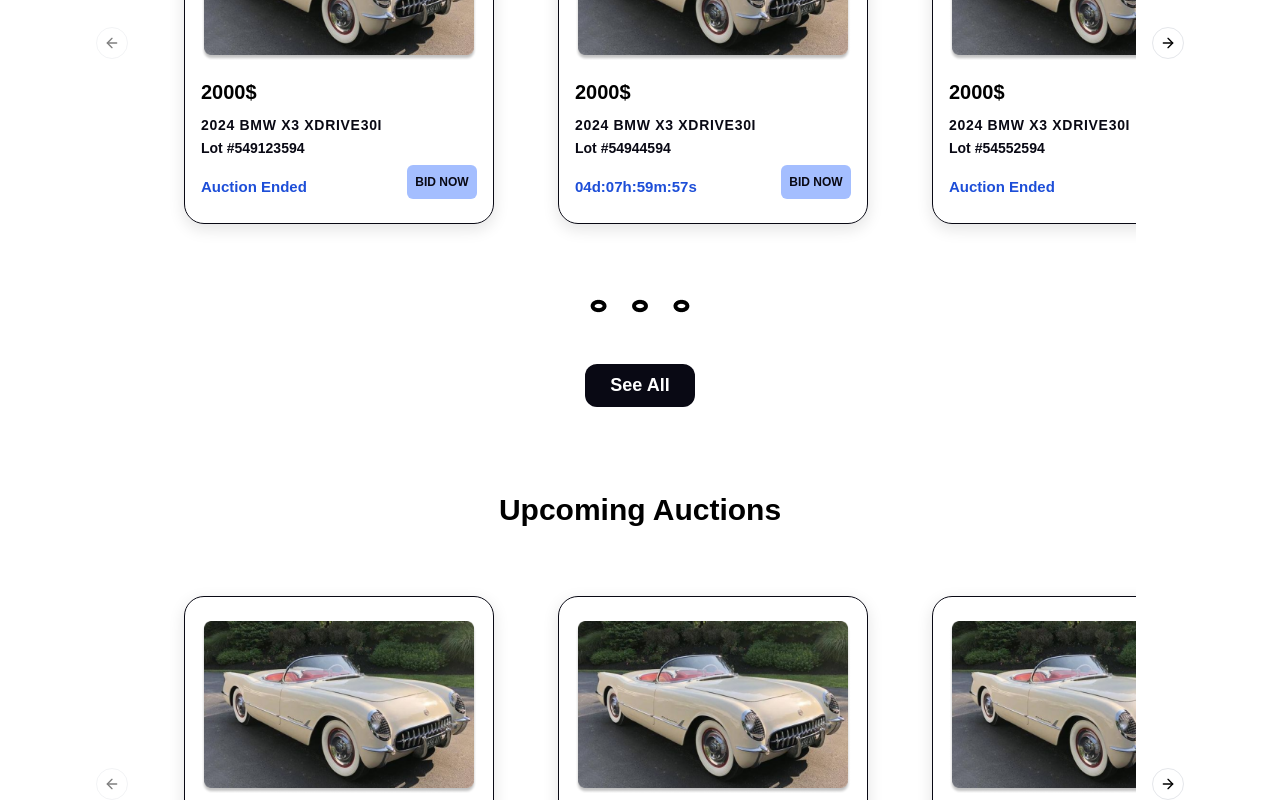
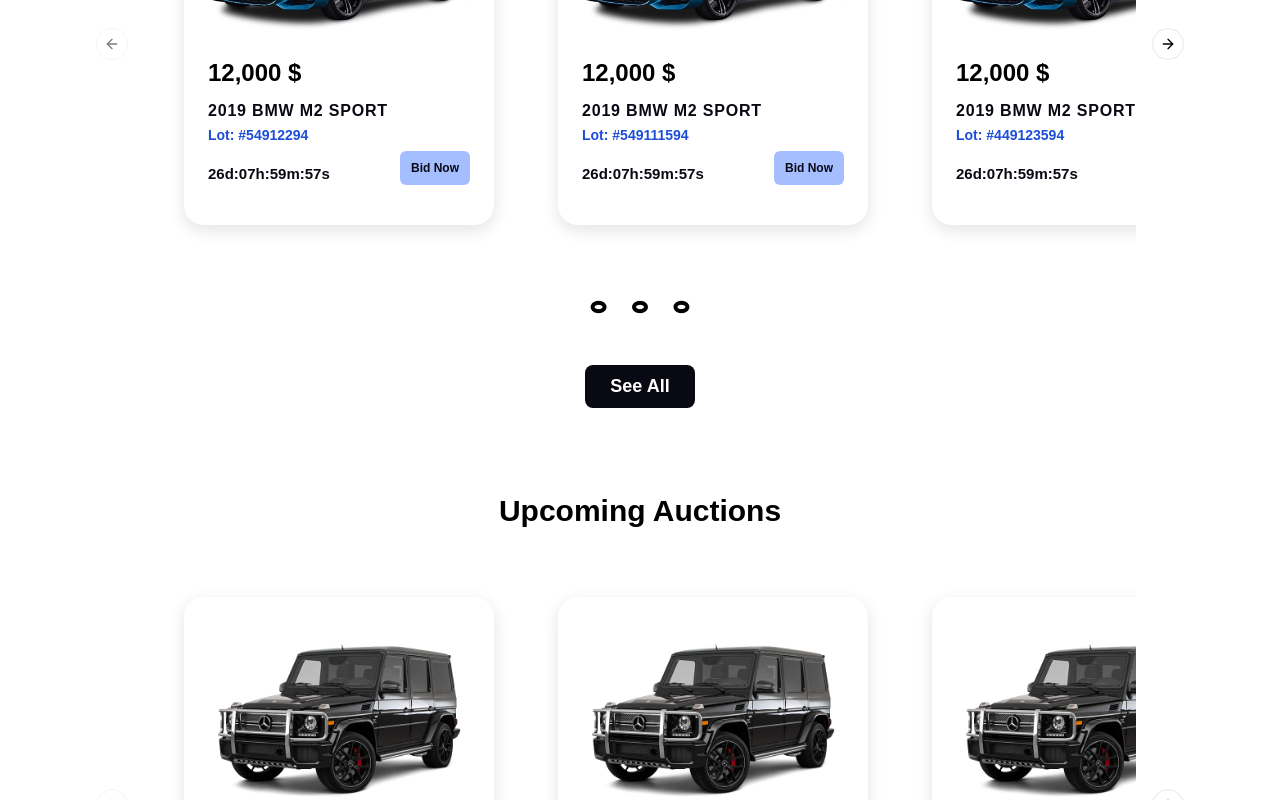
Before and after one commit to chroll0/Car_Auction, a Next.js app: page /pages/landing in a window 1280 px wide. Shown: the part 1160-1960 px from the top of the page. Built offline with nearby package versions, Linux system fonts and the light colour scheme.

Commit message:
fix: remade auction section styles

```diff
--- a/app/auth/components/user-auth-form.tsx
+++ b/app/auth/components/user-auth-form.tsx
@@ -77,13 +77,13 @@
                   value="customer"
                   className="cursor-pointer py-2.5 px-8 w-full text-sm text-slate-500 appearance-none"
                 >
-                  Customer
+                  Seller
                 </SelectItem>
                 <SelectItem
                   value="employer"
                   className="cursor-pointer py-2.5 px-8 w-full text-sm text-slate-500 appearance-none"
                 >
-                  Employer
+                  Buyer
                 </SelectItem>
               </SelectGroup>
             </SelectContent>
--- a/app/pages/auctions/page.tsx
+++ b/app/pages/auctions/page.tsx
@@ -6,14 +6,7 @@
       <SearchBar />
       <div className="flex gap-12">
         <FilterBar />
-        <div className="flex flex-wrap gap-10 items-center justify-around">
-          <AuctionsList />
-          <AuctionsList />
-          <AuctionsList />
-          <AuctionsList />
-          <AuctionsList />
-          <AuctionsList />
-        </div>
+        <AuctionsList />
       </div>
     </div>
   );
--- a/components/auctions/auctionsList.tsx
+++ b/components/auctions/auctionsList.tsx
@@ -1,82 +1,14 @@
-"use client";
-
-import Image from "next/image";
-import {
-  Tooltip,
-  TooltipContent,
-  TooltipProvider,
-  TooltipTrigger,
-} from "@/components/ui/tooltip";
-import { useState } from "react";
-import { FaHeart, FaRegHeart } from "react-icons/fa";
+import { auctionInformation } from "@/constants/data";
+import CarCard from "./carCard";
 
 const AuctionsList = () => {
-  const [favorite, setFavorite] = useState(false);
-
   return (
-    <div className="max-w-[280px] h-[410px] rounded-2xl overflow-hidden shadow-4xl bg-white px-4 py-3">
-      <div className="flex justify-between items-center py-2">
-        <div>
-          <h2 className="text-lg font-bold">Lamborghini 2023</h2>
-          <p className="text-gray-500 text-sm">1000 km</p>
-          <p className="text-gray-500 text-sm">2,334.555 $</p>
-        </div>
-        <TooltipProvider>
-          <Tooltip>
-            <TooltipTrigger>
-              <div
-                className="cursor-pointer"
-                onClick={() => setFavorite(!favorite)}
-              >
-                {favorite ? (
-                  <FaHeart className="text-[20px]" />
-                ) : (
-                  <FaRegHeart className="text-[20px] transition-all hover:scale-110" />
-                )}
-              </div>
-            </TooltipTrigger>
-            <TooltipContent className="relative left-10">
-              {!favorite ? <p>Add to Favorite</p> : <p>Remove from Favorite</p>}
-            </TooltipContent>
-          </Tooltip>
-        </TooltipProvider>
-      </div>
-      <div className="w-full">
-        <Image
-          src="/lambo.png"
-          alt="lambo"
-          width={150}
-          height={120}
-          style={{ width: "auto", height: "auto", cursor: "pointer" }}
-        />
-      </div>
-
-      <div className="p-4 flex justify-between items-center">
-        <div className="flex flex-col justify-center text-lg font-bold">
-          <p className="text-gray-700 text-sm mb-2">Bid end in:</p>
-          <div className="flex">
-            <div className="flex flex-col items-center">
-              <span className="text-[16px]">2</span>
-              <span className="text-[10px] text-slate-400">Days</span>
-            </div>
-            :
-            <div className="flex flex-col items-center">
-              <span className="text-[16px]">34</span>
-              <span className="text-[10px] text-slate-400">Hours</span>
-            </div>
-            :
-            <div className="flex flex-col items-center">
-              <span className="text-[16px]">43</span>
-              <span className="text-[10px] text-slate-400">Minutes</span>
-            </div>
-          </div>
-        </div>
-        <div className="flex justify-center mt-4 h-10">
-          <button className="border border-darkBlue-200 text-[14px] font-semibold text-darkBlue-200 rounded-xl px-4">
-            Bid now
-          </button>
-        </div>
-      </div>
+    <div className="flex flex-wrap gap-10 items-center justify-around">
+      {auctionInformation
+        .filter((element) => element.current)
+        .map((element) => (
+          <CarCard {...element} key={element.lotNumber} />
+        ))}
     </div>
   );
 };
--- /dev/null
+++ b/components/auctions/carCard.tsx
@@ -0,0 +1,90 @@
+"use client";
+
+import Image from "next/image";
+import {
+  Tooltip,
+  TooltipContent,
+  TooltipProvider,
+  TooltipTrigger,
+} from "@/components/ui/tooltip";
+import { useState } from "react";
+import { FaHeart, FaRegHeart } from "react-icons/fa";
+import { Button, CountdownTimer } from "../reusable_components";
+import { CarCardProps } from "@/types/carSectionTypes";
+
+const CarCard = ({
+  price,
+  current,
+  carName,
+  lotNumber,
+  endTime,
+  startTime,
+  imgURL,
+  mileage,
+  brand,
+  condition,
+  year,
+}: CarCardProps) => {
+  const [favorite, setFavorite] = useState(false);
+  return (
+    <div className="max-w-[280px] h-[410px] rounded-2xl overflow-hidden shadow-4xl bg-white px-5 py-6 flex gap-4 flex-col justify-between">
+      <div className="flex justify-between items-start">
+        <div>
+          <h2 className="text-lg font-bold">{carName}</h2>
+          <p className="text-gray-500 text-sm">{mileage.toLocaleString()} km</p>
+          <p className="text-gray-500 text-sm"> {price.toLocaleString()} $</p>
+        </div>
+        <TooltipProvider>
+          <Tooltip>
+            <TooltipTrigger>
+              <div
+                className="cursor-pointer"
+                onClick={() => setFavorite(!favorite)}
+              >
+                {favorite ? (
+                  <FaHeart className="text-[20px]" />
+                ) : (
+                  <FaRegHeart className="text-[20px] transition-all hover:scale-110" />
+                )}
+              </div>
+            </TooltipTrigger>
+            <TooltipContent className="relative left-10">
+              {!favorite ? <p>Add to Favorite</p> : <p>Remove from Favorite</p>}
+            </TooltipContent>
+          </Tooltip>
+        </TooltipProvider>
+      </div>
+
+      <div className="w-full">
+        <Image
+          src="/lambo.png"
+          alt="lambo"
+          width={150}
+          height={120}
+          style={{ width: "auto", height: "auto", cursor: "pointer" }}
+        />
+      </div>
+
+      <div className="flex justify-between gap-1 flex-col">
+        <span className="font-semibold text-[14px] text-blue-700">
+          Lot: <span>{lotNumber}</span>
+        </span>
+        <div className="flex justify-between items-end gap-4">
+          <div className="flex flex-col justify-center text-lg font-bold">
+            <p className="text-gray-700 text-sm">Bid end in:</p>
+            <div className="text-black-100 text-[15px] font-semibold">
+              <CountdownTimer targetDate={endTime} />
+            </div>
+          </div>
+          <Button
+            type="button"
+            title="Bid now"
+            variant="capitalize border border-slate-300 text-darkBlue-200 font-semibold rounded-[6px] min-w-[70px] text-[14px] hover:bg-slate-200 px-3 py-2"
+          />
+        </div>
+      </div>
+    </div>
+  );
+};
+
+export default CarCard;
--- a/components/auctions/index.ts
+++ b/components/auctions/index.ts
@@ -2,5 +2,6 @@
 import SideBar from "./side_bar";
 import FilterBar from "./filter_bar";
 import AuctionsList from "./auctionsList";
+import CarCard from "./carCard";
 
-export { SearchBar, SideBar, FilterBar, AuctionsList };
+export { SearchBar, SideBar, FilterBar, AuctionsList, CarCard };
--- a/components/landing/auctionCard.tsx
+++ b/components/landing/auctionCard.tsx
@@ -51,7 +51,7 @@
           <Button
             type="button"
             title="See All"
-            variant="bg-black-100 text-white mt-2 rounded-[12px] w-[110px] font-semibold px-4 py-2 text-[18px]"
+            variant="bg-black-100 text-white mt-2 rounded-[8px] w-[110px] font-semibold px-4 py-2 text-[18px] hover:w-[150px] transition"
             link="/pages/auctions"
           />
         </div>
@@ -91,7 +91,7 @@
           <Button
             type="button"
             title="See All"
-            variant="bg-black-100 text-white mt-2 rounded-[12px] w-[110px] font-semibold px-4 py-2 text-[18px]"
+            variant="bg-black-100 text-white mt-2 rounded-[8px] w-[110px] font-semibold px-4 py-2 text-[18px] hover:w-[150px] transition"
             link="/pages/auctions"
           />
         </div>
--- a/components/reusable_components/carCard.tsx
+++ b/components/reusable_components/carCard.tsx
@@ -22,16 +22,22 @@
   endTime,
   startTime,
   imgURL,
+  mileage,
+  brand,
+  condition,
+  year,
 }: CarCardProps) => {
   const [favorite, setFavorite] = useState(false);
 
   return (
-    <div className="transition-all flex flex-col gap-4 w-[310px] cursor-grab max-h-[380px] shadow-3xl rounded-[20px] py-6 px-4 border border-black-100 hover:scale-105">
+    <div className="transition-all flex flex-col gap-6 w-[310px] cursor-grab max-h-[450px] shadow-3xl rounded-[20px] py-10 px-6 hover:scale-105">
       <div className="flex items-center justify-center">
         <Image src={imgURL} alt={carName} width={280} height={200} />
       </div>
       <div className="flex flex-col relative">
-        <span className="uppercase text-[20px] font-extrabold">{price}</span>
+        <span className="uppercase text-[24px] font-extrabold">
+          {price.toLocaleString()} $
+        </span>
 
         <TooltipProvider>
           <Tooltip>
@@ -56,28 +62,28 @@
         </TooltipProvider>
 
         <div className="mt-2">
-          <h3 className="text-black-100 font-semibold uppercase tracking-wider text-[14px]">
+          <h3 className="text-black-100 font-semibold uppercase tracking-wider text-[16px]">
             {carName}
           </h3>
-          <span className="text-black-100 font-semibold text-[14px]">
-            Lot <span>{lotNumber}</span>
+          <span className="font-semibold text-[14px] text-blue-700">
+            Lot: <span>{lotNumber}</span>
           </span>
         </div>
         {current && (
           <div className="flex justify-between items-end gap-4">
-            <div className="text-blue-700 text-[15px] font-semibold mt-4">
+            <div className="text-black-100 text-[15px] font-semibold mt-4">
               <CountdownTimer targetDate={endTime} />
             </div>
             <Button
               type="button"
               title="Bid now"
-              variant="uppercase bg-skyBlue-100 text-black-100 rounded-[6px] min-w-[70px] text-[12px] hover:bg-slate-200 px-2 py-2 font-bold"
+              variant="capitalize bg-skyBlue-100 text-black-100 rounded-[6px] min-w-[70px] text-[12px] hover:bg-slate-200 px-2 py-2 font-bold"
             />
           </div>
         )}
         {!current && (
           <div className="flex justify-between items-end gap-4">
-            <div className="w-[50%] text-blue-700 text-[13px] font-semibold mt-4">
+            <div className="w-[50%] text-black-100 text-[13px] font-semibold mt-4">
               Start at: <span>{startTime}</span>
             </div>
             <Button
--- a/constants/data.ts
+++ b/constants/data.ts
@@ -12,8 +12,8 @@
     title: "Sellers",
   },
   {
-    id: "connect_us",
-    title: "Connect Us",
+    id: "contact_us",
+    title: "Contact Us",
   },
   {
     id: "other",
@@ -99,94 +99,172 @@
 export const auctionInformation = [
   {
     imgURL: "/images/bmw.png",
-    carName: "2024 BMW X3 XDRIVE30I",
-    lotNumber: "#549123594",
-    price: "2000$",
+    carName: "2019 BMW M2 sport",
+    lotNumber: "#54912294",
+    price: 12000,
+    mileage: 1000,
+    brand: "bmw",
+    condition: "new",
+    type: "Gasoline",
+    year: 2019,
     current: true,
     startTime: "23/05/2024 22:00 AM",
-    endTime: "15/06/2024 22:00 AM",
+    endTime: "15/07/2024 22:00 AM",
   },
   {
     imgURL: "/images/bmw.png",
-    carName: "2024 BMW X3 XDRIVE30I",
-    lotNumber: "#54944594",
-    price: "2000$",
+    carName: "2019 BMW M2 sport",
+    lotNumber: "#549111594",
+    price: 12000,
+    mileage: 1000,
+    brand: "bmw",
+    condition: "new",
+    type: "Gasoline",
+    year: 2019,
     current: true,
     startTime: "23/05/2024 22:00 AM",
-    endTime: "23/06/2024 22:00 AM",
+    endTime: "15/07/2024 22:00 AM",
   },
   {
     imgURL: "/images/bmw.png",
-    carName: "2024 BMW X3 XDRIVE30I",
-    lotNumber: "#54552594",
-    price: "2000$",
+    carName: "2019 BMW M2 sport",
+    lotNumber: "#449123594",
+    price: 12000,
+    mileage: 1000,
+    brand: "bmw",
+    condition: "new",
+    type: "Gasoline",
+    year: 2019,
     current: true,
     startTime: "23/05/2024 22:00 AM",
-    endTime: "23/05/2024 22:00 AM",
+    endTime: "15/07/2024 22:00 AM",
   },
   {
     imgURL: "/images/bmw.png",
-    carName: "2024 BMW X3 XDRIVE30I",
-    lotNumber: "#54999594",
-    price: "2000$",
+    carName: "2019 BMW M2 sport",
+    lotNumber: "#54823594",
+    price: 12000,
+    mileage: 1000,
+    brand: "bmw",
+    condition: "new",
+    type: "Gasoline",
+    year: 2019,
     current: true,
     startTime: "23/05/2024 22:00 AM",
-    endTime: "11/06/2024 22:00 AM",
+    endTime: "15/07/2024 22:00 AM",
   },
   {
     imgURL: "/images/bmw.png",
-    carName: "2024 BMW X3 XDRIVE30I",
-    lotNumber: "#54652594",
-    price: "2000$",
+    carName: "2019 BMW M2 sport",
+    lotNumber: "#549923594",
+    price: 12000,
+    mileage: 1000,
+    brand: "bmw",
+    condition: "new",
+    type: "Gasoline",
+    year: 2019,
     current: true,
     startTime: "23/05/2024 22:00 AM",
-    endTime: "10/06/2024 22:00 AM",
+    endTime: "15/07/2024 22:00 AM",
+  },
+  {
+    imgURL: "/images/bmw.png",
+    carName: "2019 BMW M2 sport",
+    lotNumber: "#54633594",
+    price: 12000,
+    mileage: 1000,
+    brand: "bmw",
+    condition: "new",
+    type: "Gasoline",
+    year: 2019,
+    current: true,
+    startTime: "23/05/2024 22:00 AM",
+    endTime: "15/07/2024 22:00 AM",
   },
 
   {
-    imgURL: "/images/bmw.png",
-    carName: "2024 BMW X3 XDRIVE30I",
-    lotNumber: "#54875444",
-    price: "2000$",
+    imgURL: "/images/mercedes.png",
+    carName: "2016 mercedes G class",
+    lotNumber: "#549332594",
+    price: 5000,
+    mileage: 1000,
+    brand: "mercedes",
+    condition: "new",
+    type: "Gasoline",
+    year: 2016,
     current: false,
     startTime: "23/05/2024 22:00 AM",
-    endTime: "23/06/2024 22:00 AM",
+    endTime: "15/07/2024 22:00 AM",
   },
   {
-    imgURL: "/images/bmw.png",
-    carName: "2024 BMW X3 XDRIVE30I",
-    lotNumber: "#54798444",
-    price: "2000$",
+    imgURL: "/images/mercedes.png",
+    carName: "2016 mercedes G class",
+    lotNumber: "#5873112594",
+    price: 5000,
+    mileage: 1000,
+    brand: "mercedes",
+    condition: "new",
+    type: "Gasoline",
+    year: 2016,
     current: false,
     startTime: "23/05/2024 22:00 AM",
-    endTime: "23/06/2024 22:00 AM",
+    endTime: "15/07/2024 22:00 AM",
   },
   {
-    imgURL: "/images/bmw.png",
-    carName: "2024 BMW X3 XDRIVE30I",
-    lotNumber: "#54712344",
-    price: "2000$",
+    imgURL: "/images/mercedes.png",
+    carName: "2016 mercedes G class",
+    lotNumber: "#5491334",
+    price: 5000,
+    mileage: 1000,
+    brand: "mercedes",
+    condition: "new",
+    type: "Gasoline",
+    year: 2016,
     current: false,
     startTime: "23/05/2024 22:00 AM",
-    endTime: "23/06/2024 22:00 AM",
+    endTime: "15/07/2024 22:00 AM",
   },
   {
-    imgURL: "/images/bmw.png",
-    carName: "2024 BMW X3 XDRIVE30I",
-    lotNumber: "#54754344",
-    price: "2000$",
+    imgURL: "/images/mercedes.png",
+    carName: "2016 mercedes G class",
+    lotNumber: "#549111194",
+    price: 5000,
+    mileage: 1000,
+    brand: "mercedes",
+    condition: "new",
+    type: "Gasoline",
+    year: 2016,
     current: false,
     startTime: "23/05/2024 22:00 AM",
-    endTime: "23/06/2024 22:00 AM",
+    endTime: "15/07/2024 22:00 AM",
   },
   {
-    imgURL: "/images/bmw.png",
-    carName: "2024 BMW X3 XDRIVE30I",
-    lotNumber: "#54786654",
-    price: "2000$",
+    imgURL: "/images/mercedes.png",
+    carName: "2016 mercedes G class",
+    lotNumber: "#5491231594",
+    price: 5000,
+    mileage: 1000,
+    brand: "mercedes",
+    condition: "new",
+    type: "Gasoline",
+    year: 2016,
     current: false,
     startTime: "23/05/2024 22:00 AM",
-    endTime: "23/06/2024 22:00 AM",
+    endTime: "15/07/2024 22:00 AM",
+  },
+  {
+    imgURL: "/images/mercedes.png",
+    carName: "2016 mercedes G class",
+    lotNumber: "#54918894",
+    price: 5000,
+    mileage: 1000,
+    brand: "mercedes",
+    condition: "new",
+    type: "Gasoline",
+    year: 2016,
+    current: false,
+    startTime: "23/05/2024 22:00 AM",
+    endTime: "15/07/2024 22:00 AM",
   },
 ];
 
```
Also changed, not shown: types/carSectionTypes.ts (+6 -1 lines), public/images/bmw.png, public/images/mercedes.png (added).
